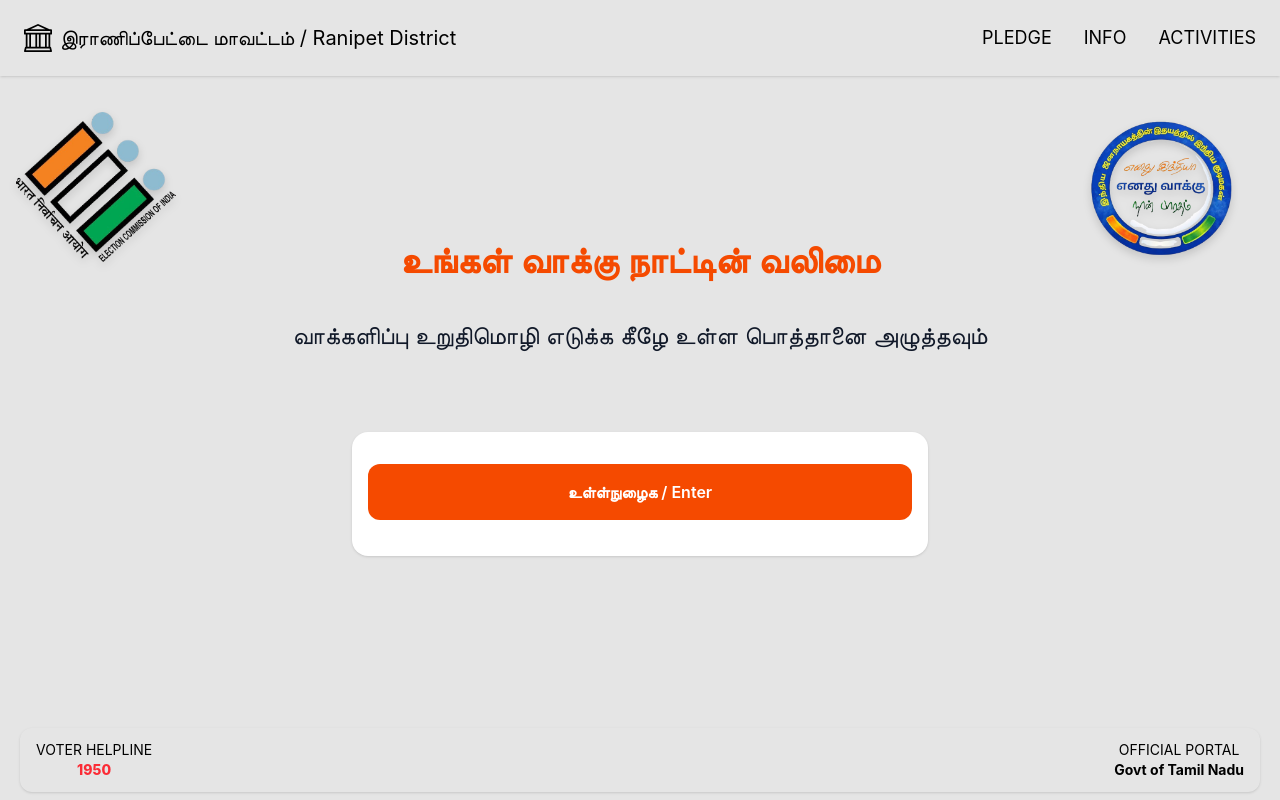
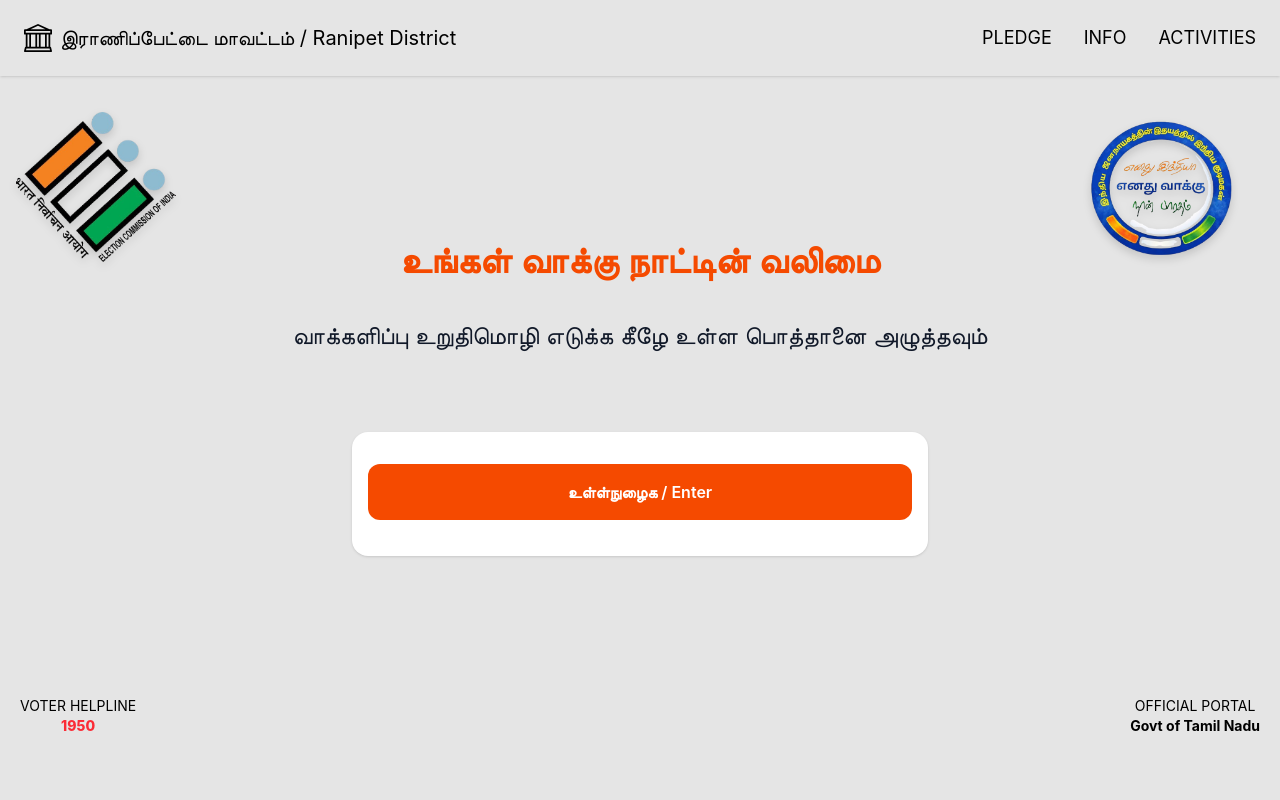
Before and after one commit to Dharunganesh/vote_pledge, a React (Vite) app: page / in a window 1280 px wide. Built offline with nearby package versions, Linux system fonts and the light colour scheme.

Commit message:
Update Login.jsx

```diff
--- a/src/Pages/Login.jsx
+++ b/src/Pages/Login.jsx
@@ -1,6 +1,5 @@
 import React from 'react'
 import Navbar from '../Components/Navbar'
-import mascot from '../assets/mascot.png'
 import roundLogo from '../assets/round-logo.png'
 import ecilogo from '../assets/eci-logo.png'
 import { useNavigate } from "react-router-dom"
@@ -9,13 +8,15 @@ function Login() {
     const navigate = useNavigate()
 
     const handleEnter = () => {
-        navigate("/home") // change this route if needed
+        navigate("/home") // change if needed
     }
 
     return (
-        <div className='min-h-screen bg-neutral-200 relative'>
+        <div className='min-h-screen bg-neutral-200 flex flex-col relative'>
+
             <Navbar />
 
+            {/* Logos */}
             <div className='flex justify-between'>
                 <img
                     src={ecilogo}
@@ -29,7 +30,8 @@ function Login() {
                 />
             </div>
 
-            <div className='flex flex-col items-center px-5 py-6 z-10 relative'>
+            {/* Main Content */}
+            <div className='flex-grow flex flex-col items-center px-5 py-6 z-10'>
 
                 <h1 className='text-2xl font-bold text-center px-5 py-5 rounded-2xl mt-30 text-orange-600 md:text-4xl'>
                     உங்கள் வாக்கு நாட்டின் வலிமை
@@ -39,6 +41,7 @@ function Login() {
                     வாக்களிப்பு உறுதிமொழி எடுக்க கீழே உள்ள பொத்தானை அழுத்தவும்
                 </p>
 
+                {/* Card */}
                 <div className='bg-white w-full max-w-md mt-5 p-4 rounded-2xl shadow md:max-w-xl md:mt-20'>
 
                     <button
@@ -50,8 +53,10 @@ function Login() {
 
                 </div>
             </div>
-            <div className='absolute bottom-2 left-0 w-full px-5'>
-    <div className='flex items-center justify-between rounded-xl shadow px-4 py-3'>
+
+            {/* Bottom Section (Above Navbar) */}
+            <div className='w-full px-5 mb-16'>
+                <div className='flex items-center justify-between'>
 
                     <p className='text-center text-sm'>
                         VOTER HELPLINE <br />
@@ -65,6 +70,7 @@ function Login() {
 
                 </div>
             </div>
+
         </div>
     )
 }
```
Lines whose indentation alone changed are shown as unchanged.
